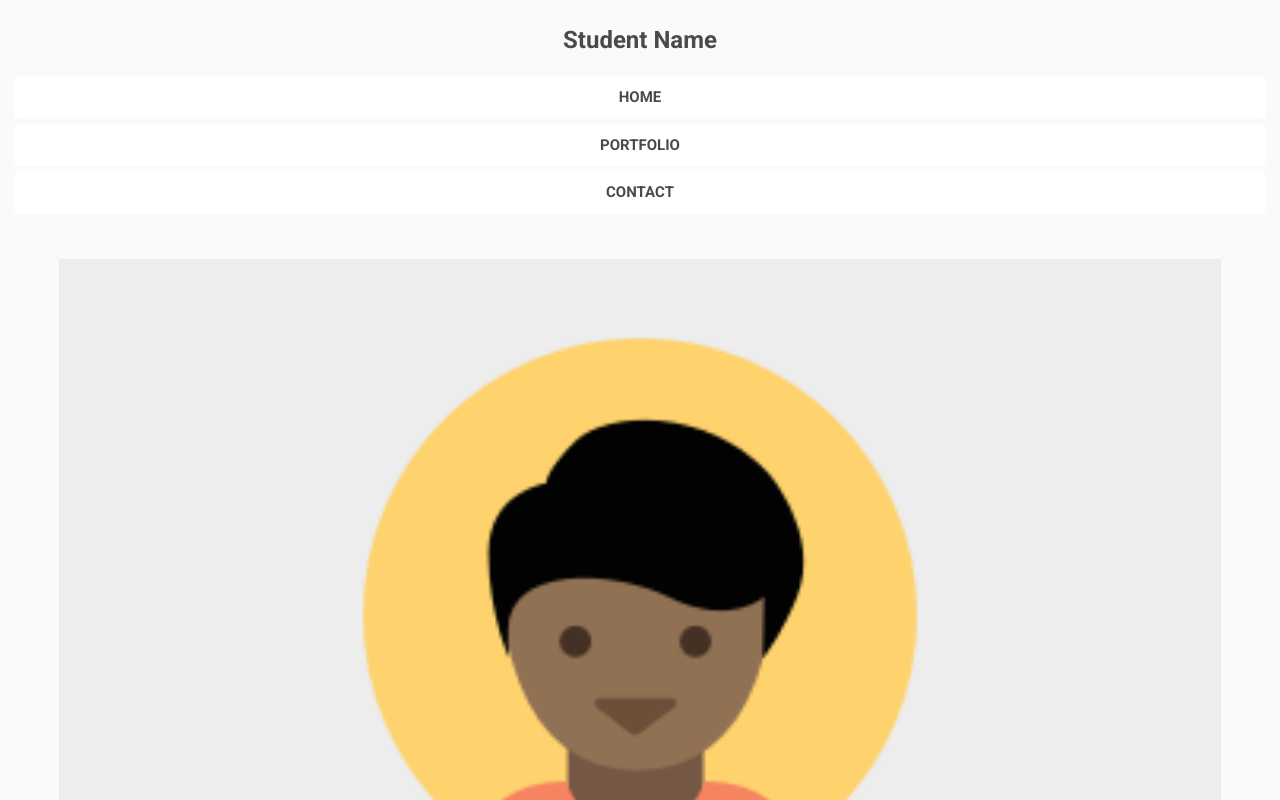
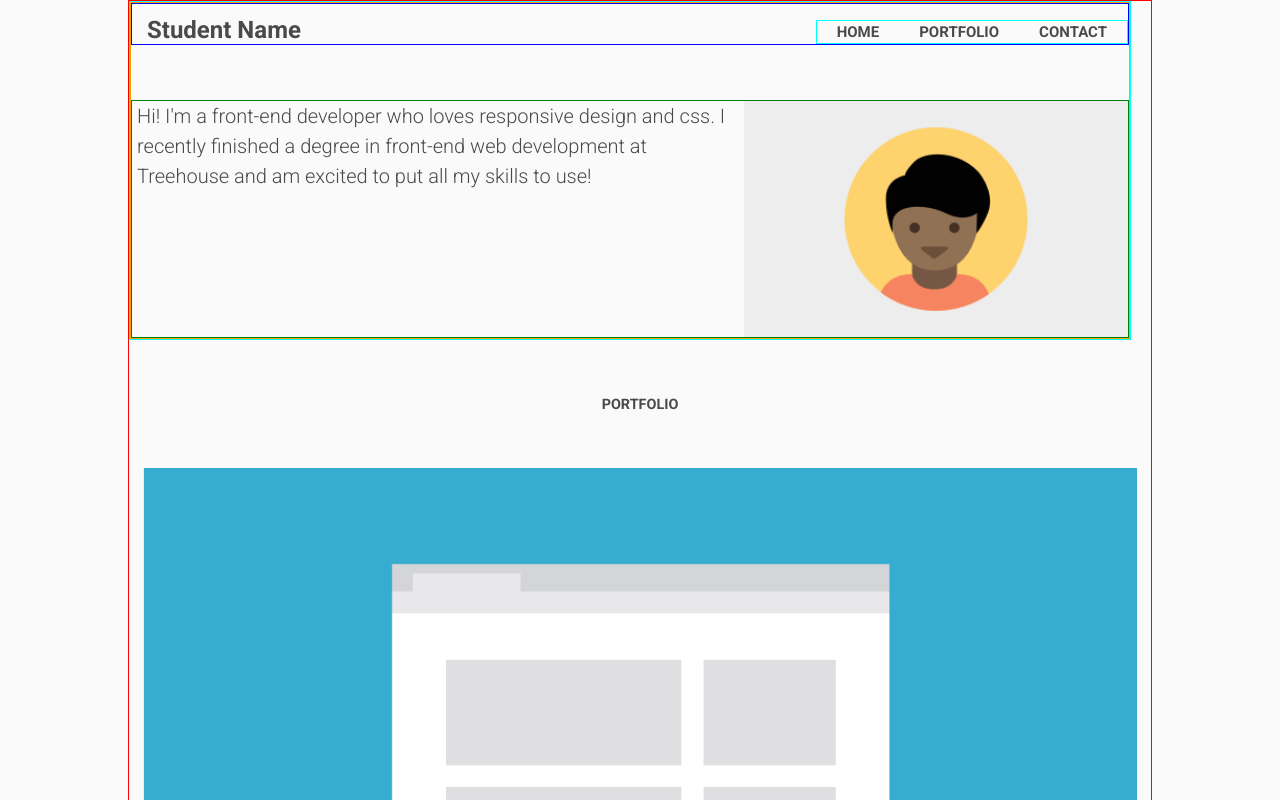
Before and after one commit to LillaDou/CCS-HTML5-Project2, a plain HTML site: page index.html in a window 1280 px wide. Shown: the top 800 px of the page. Drawn offline with Linux system fonts and the light colour scheme.

Commit message:
Project 2 - Desktop style - header - working on it

```diff
--- a/css/styles.css
+++ b/css/styles.css
@@ -334,7 +334,66 @@ address {
     }
 }
 
-/*Desktop Styles
+/* Desktop Styles */
 @media only screen and (min-width: 961px) {
+    body {
+        display: flex;
+        justify-content: center;
 
-}*/
+        background-color: #FAFAFA;
+    }
+    .page {
+        max-width: 1024px;
+        background-color: #FAFAFA;
+        border: 1px solid red;
+    }
+    /*Header*/
+    .header-section {
+        border: 1px aqua solid;
+        margin-right: 20px;
+    }
+    header {
+        border: 1px orange solid;
+        margin: 0;
+    }
+    .navigation-menu-container {
+        border: 1px blue solid;
+        display: flex;
+        justify-content: space-between;
+        align-items: flex-end;
+
+        margin-bottom: 55px;
+    }
+    #top-page {
+        margin-bottom: -12px;
+    }
+    .menu{
+        border: 1px aqua solid;
+        display: flex;
+        justify-content: center;
+        margin-bottom: 0px;
+    }
+    .menu li {
+        background-color: #FAFAFA;
+        padding: 0 20px;
+        margin-bottom: 0px;
+
+        list-style-type: none;
+    }
+    .profile-section {
+        border: 1px green solid;
+        display: flex;
+        flex-direction: row-reverse;
+        justify-content:space-between;
+
+    }
+    .profile-picture {
+        padding: 0px
+    }
+    .profile-text {
+        font-size: 20px;
+        text-align: left;
+        line-height: 1.5em;
+    }
+
+}
--- a/index.html
+++ b/index.html
@@ -17,6 +17,7 @@
         <div class="page">
             <div class="header-section">
                 <header>
+                    <div class="navigation-menu-container">
                         <h1 id="top-page">Student Name</h1>
                         <nav class="navigation-menu">
                             <ul class="menu">
@@ -25,6 +26,7 @@
                                 <li><a class="menu-item" href="#contact">CONTACT</a></li>
                             </ul>
                         </nav>
+                    </div>
                     <div class="profile-section">
                         <img class="profile-picture" src="images/responsive-layout-profile.png" alt="Profile picture"/>
                         <p class="profile-text">Hi! I'm a front-end developer who loves responsive design and css. I recently finished a degree
```
Also changed, not shown: mockups/._responsive-website_desktop1024.png (added). Lines whose indentation alone changed are shown as unchanged.
